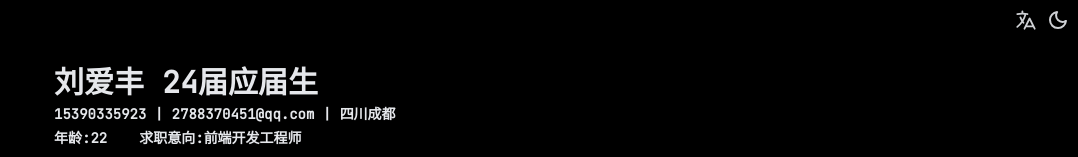
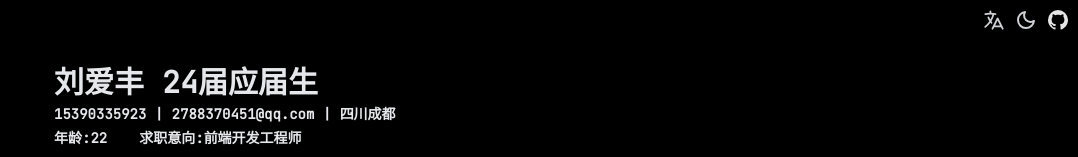
Before and after one commit to GodlessLiu/cv, a React (Vite) app: page / in a window 1280 px wide. Shown: the top 157 px of the page, without its empty margins (202-1280 px from the left). Built offline with nearby package versions, Linux system fonts and the light colour scheme.

Commit message:
feat: github icon

```diff
--- a/src/app/page.tsx
+++ b/src/app/page.tsx
@@ -4,6 +4,7 @@ import { LanguageUi } from "@/components/languageUi";
 import { ThemeSwitch } from "@/components/themUi";
 import RenderInfo from "@/components/renderInfo";
 import { CommandMenu } from "@/components/command-menu";
+import { MdiGithub } from "@/components/icons/github";
 
 export default function App() {
     const { staticData, local } = useI18n();
@@ -12,6 +13,9 @@ export default function App() {
             <div className="menu fixed  opacity-90 top-0 p-2 flex flex-row justify-end w-full">
                 <LanguageUi className=" mr-2" />
                 <ThemeSwitch />
+                <a href="https://github.com/GodlessLiu/cv" className="text-black dark:text-white ml-2" target="_blank" rel="noopener noreferrer">
+                    <MdiGithub fontSize={24} />
+                </a>
             </div>
             <main className="mx-auto max-w-4xl md:p-16 p-2 pt-10" id="main">
                 <div>
```
